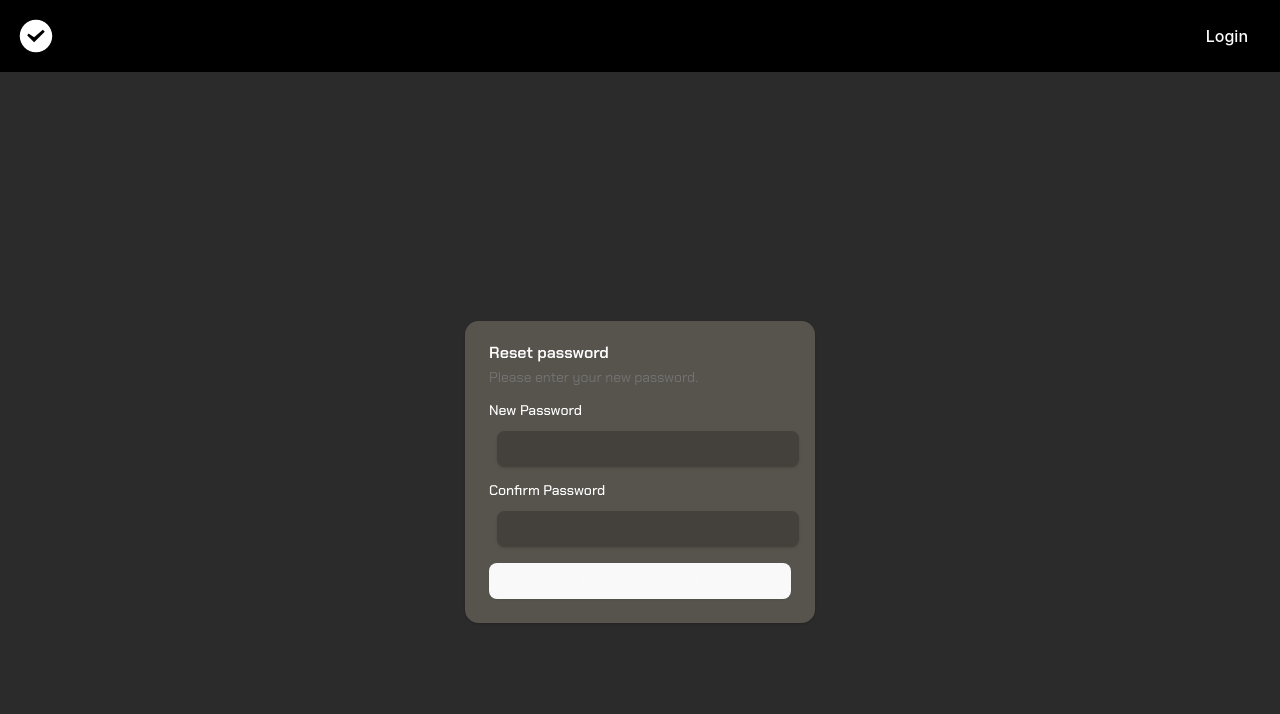
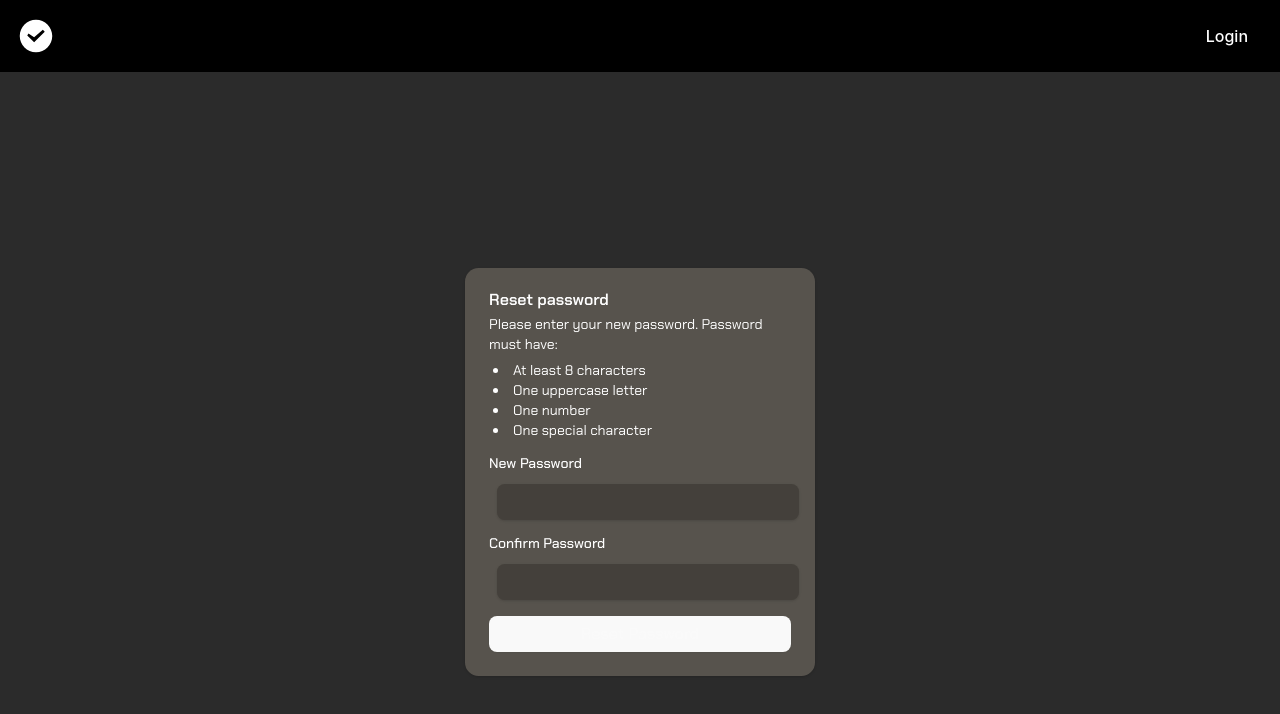
Before and after one commit to Andrew-R-Lawler/go-react-server, a React (Vite) app in the folder client/: page /passwordreset/1 in a window 1280 px wide. Shown: the top 714 px of the page. Built offline with nearby package versions, Linux system fonts and the light colour scheme; no server answers.

Commit message:
password validation regex system implemented

```diff
--- a/client/src/components/login.tsx
+++ b/client/src/components/login.tsx
@@ -2,7 +2,7 @@ import type React from 'react'
 import { useState } from 'react'
 import { AlertCircle } from "lucide-react"
 import '../App.css'
-import { Alert, AlertDescription } from "@/components/ui/alert"
+import { Alert, AlertDescription, AlertTitle } from "@/components/ui/alert"
 import { Button } from "@/components/ui/button"
 import { Card, CardContent, CardDescription, CardFooter, CardHeader, CardTitle } from "@/components/ui/card"
 import { Input } from "@/components/ui/input"
@@ -23,6 +23,7 @@ function Login() {
         const email = formData.get('email')
         const password = formData.get('password')
         try {
+            setError('')
             const token = await login(email, password)
             if (token !== undefined) {
                 saveToken(token)
@@ -45,12 +46,13 @@ function Login() {
                 </CardHeader>
                 <form onSubmit={handleLogin}>
                 <CardContent className="space-y-4">
-                  {error && (
-                    <Alert variant="destructive">
-                      <AlertCircle className="h-4 w-4" />
-                      <AlertDescription>{error}</AlertDescription>
-                    </Alert>
-                  )}
+                  { error &&
+                      <Alert variant="destructive" className='border-red-600 text-red-600 pb-2 bg-red-300'>
+                  <AlertCircle className="h-4 w-4" />
+                  <AlertTitle>Error</AlertTitle>
+                  <AlertDescription><p className='text-red-600'>{error}</p></AlertDescription>
+                  </Alert>
+                  }
                 <div className="space-y-2 text-white chakra-petch-regular">
                 <Label htmlFor="email"><h2>Email</h2></Label>
                 <Input className='border-none' id="email" type="email" name="email" placeholder="name@example.com" required autoComplete="email" />
@@ -70,7 +72,7 @@ function Login() {
                 <p className='text-stone-900'>Don't have an account?</p><Link to="/register">Sign Up</Link>
                 </div>
             </Card>
-            <div className="p-2 flex nav-item chakra-petch-regular">
+            <div className="p-2 flex nav-item">
                 <p className='text-stone-600'>Forgot your password?</p><Link to="/forgotpassword" className='pl-1'>Click Here</Link>
             </div>
         </div>
--- a/client/src/components/password-reset.tsx
+++ b/client/src/components/password-reset.tsx
@@ -25,6 +25,8 @@ function PasswordReset() {
     const [isLoading, setIsLoading] = useState(false)
     const [styles, setStyles] = useState('border-none')
     const [error, setError] = useState('')
+
+    const passwordPattern = "^(?=.*[A-Z])(?=.*\\d)(?=.*[@$!%*?&])[A-Za-z\\d@$!%*?&]{8,}$";
 
     const handlePasswordReset = async (event: React.FormEvent<HTMLFormElement>) => {
         event.preventDefault()
@@ -78,15 +80,21 @@ function PasswordReset() {
         <form onSubmit={handlePasswordReset} onChange={handleInputValidation}>
             <CardHeader>
                 <CardTitle>Reset password</CardTitle>
-                <CardDescription>Please enter your new password.</CardDescription>
+                <CardDescription className='text-white'>Please enter your new password. Password must have:</CardDescription>
+                    <ul className='list-disc pl-5 text-sm'>
+                        <li className='pl-1'>At least 8 characters</li>
+                        <li className='pl-1'>One uppercase letter</li>
+                        <li className='pl-1'>One number</li>
+                        <li className='pl-1'>One special character</li>
+                    </ul>
             </CardHeader>
             <CardContent>
             <div className="grid w-full items-center gap-4">
             <div className="flex flex-col space-y-1.5 pt-2">
               <Label htmlFor="new-password" className='pt-2'>New Password</Label>
-              <Input id="new-password" name='New Password' type='password' className='border-none' disabled={isLoading}/>
+              <Input id="new-password" name='New Password' type='password' className='border-none' pattern={passwordPattern} disabled={isLoading}/>
               <Label htmlFor="confirm-password" className='pt-2'>Confirm Password</Label>
-              <Input id="confirm-password" name='Confirm Password' type='password' className={styles} disabled={isLoading}/>
+              <Input id="confirm-password" name='Confirm Password' type='password' className={styles} pattern={passwordPattern} disabled={isLoading}/>
               { error &&
                   <Alert variant="destructive" className='border-red-600 text-red-600 p-2 my-2 bg-red-300'>
               <AlertCircle className="h-4 w-4" />
--- a/client/src/components/registration.tsx
+++ b/client/src/components/registration.tsx
@@ -7,10 +7,17 @@ import { Input } from './ui/input'
 import { Label } from './ui/label'
 import { Link } from 'react-router-dom'
 import axios from 'axios'
+import {
+  Alert,
+  AlertDescription,
+  AlertTitle,
+} from "@/components/ui/alert"
+import { AlertCircle } from "lucide-react"
 
 function UserRegistration() {
 
     const [isLoading, setIsLoading] = useState(false)
+    const [error, setError] = useState('')
 
     const passwordPattern = "^(?=.*[A-Z])(?=.*\\d)(?=.*[@$!%*?&])[A-Za-z\\d@$!%*?&]{8,}$";
 
@@ -30,6 +37,17 @@ function UserRegistration() {
             return response.data
         } catch (error) {
             console.error(error)
+            if (axios.isAxiosError(error)) {
+                const response = error.response;
+                if (response) {
+                    setError(response.data.error || 'An unknown error occured');
+                } else {
+                    setError('Network error, please try again later')
+                }
+            } else {
+                setError("Failed to register user, an unknown error has occured.")
+            }
+            setIsLoading(false)
         }
     }
 
@@ -49,6 +67,13 @@ function UserRegistration() {
                             <li className='pl-1'>One special character</li>
                             </ul>
                     </CardHeader>
+                      { error &&
+                          <Alert variant="destructive" className='border-red-600 text-red-600 p-2 my-2 bg-red-300'>
+                      <AlertCircle className="h-4 w-4" />
+                      <AlertTitle>Error</AlertTitle>
+                      <AlertDescription><p className='text-red-600'>{error}</p></AlertDescription>
+                      </Alert>
+                      }
                     <CardContent>
                         <form onSubmit={handleRegister} className="space-y-4 text-white chakra-petch-regular">
                         <div className="space-y-2">
```
